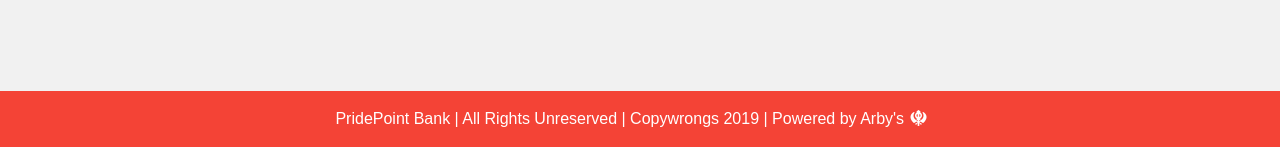
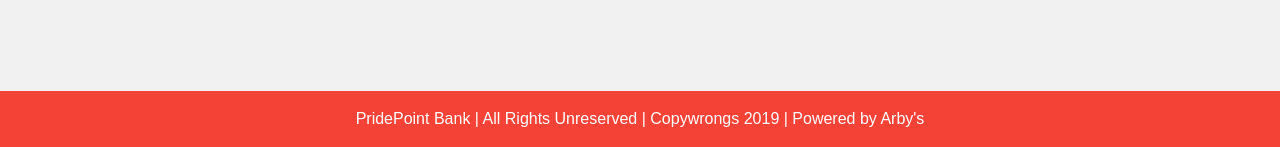
Before and after one commit to dilawar07/ppb, a PHP site: page /login_success.php in a window 1280 px wide. Shown: the part 1195-1342 px from the top of the page. Run offline with PHP 8.4, Linux system fonts and the light colour scheme; the visitor is signed in with stand-in values (Sample User, id 1); a stand-in replaces the project's code that opens the database connection; some libraries are stand-ins or nearby versions.

Commit message:
changes footer

```diff
--- a/footer.php
+++ b/footer.php
@@ -1,5 +1,5 @@
 <!-- Footer -->
-<div class="w3-red w3-center w3-padding-16">PridePoint Bank | All Rights Unreserved | Copywrongs  2019 | Powered by Arby's <i class="fas fa-khanda fa-fw w3-margin-right"></i></div>
+<div class="w3-red w3-center w3-padding-16">PridePoint Bank | All Rights Unreserved | Copywrongs  2019 | Powered by Arby's</div>
 
 
 <!-- End page content -->
```
